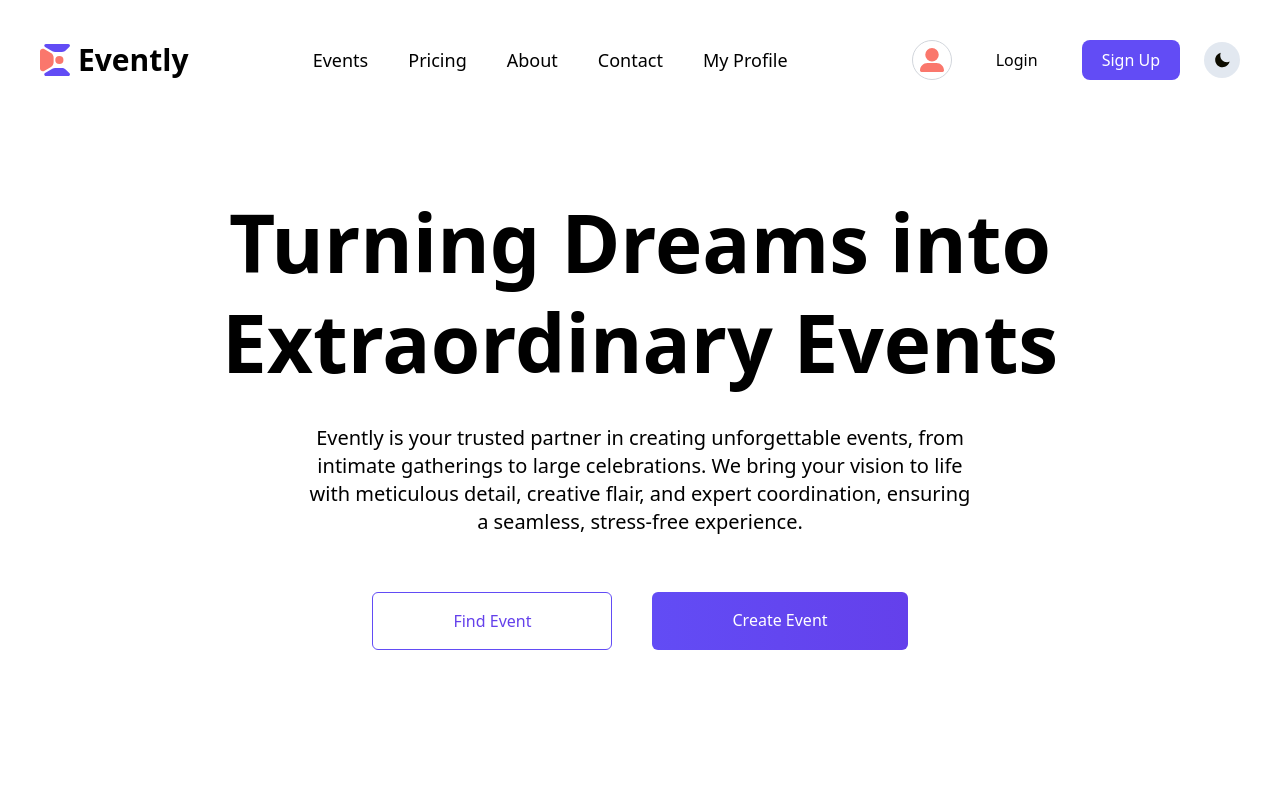
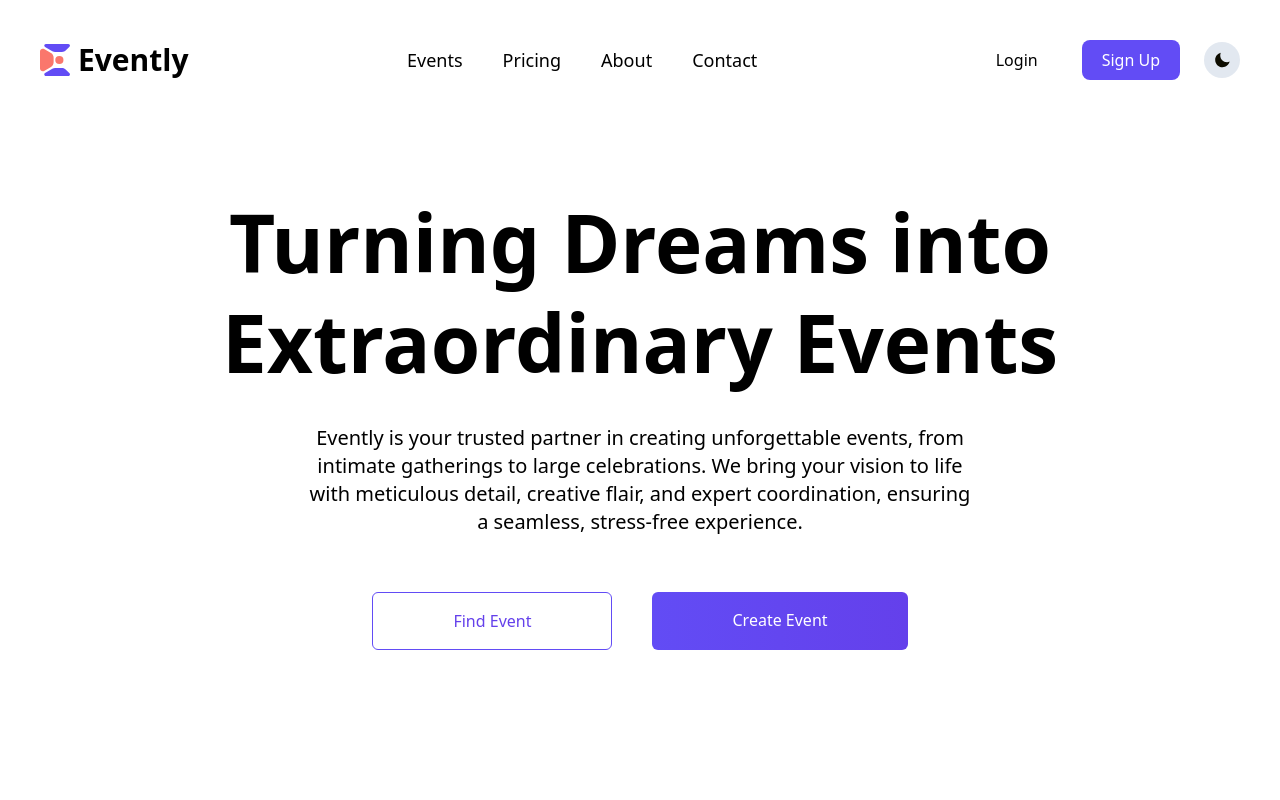
Before and after one commit to Mcdemzy/Evently-EMS, a React (Vite) app: page / in a window 1280 px wide. Shown: the top 800 px of the page. Built offline with nearby package versions, Linux system fonts and the light colour scheme.

Commit message:
`feat: refactor NavBar component to conditionally render links and buttons based on authentication state`

```diff
--- a/src/NavBar.tsx
+++ b/src/NavBar.tsx
@@ -7,10 +7,12 @@ import AuthButtons from "./components/shared/AuthButtons";
 import NavLinks from "./components/shared/NavLinks";
 import ProfileMenu from "./components/shared/ProfileMenu";
 import useOutsideClick from "./components/shared/OutsideClick/useOutsideClick";
+import { isLoggedIn } from "./utils/auth"; // Import the helper function
 
 function NavBar({ isDarkMode, toggleDarkMode }: NavBarProps) {
   const [hasShadow, setHasShadow] = useState(false);
   const [isMobileMenuOpen, setMobileMenuOpen] = useState(false);
+  const [loggedIn] = useState(isLoggedIn()); // Track authentication state
 
   const sidebarRef = useOutsideClick(() => {
     setMobileMenuOpen(false);
@@ -24,6 +26,14 @@ function NavBar({ isDarkMode, toggleDarkMode }: NavBarProps) {
     window.addEventListener("scroll", handleScroll);
     return () => window.removeEventListener("scroll", handleScroll);
   }, []);
+
+  const navLinks = [
+    { path: "/events/all", label: "Events" },
+    { path: "/pricing", label: "Pricing" },
+    { path: "/about", label: "About" },
+    { path: "/contact", label: "Contact" },
+    ...(loggedIn ? [{ path: "/profile", label: "My Profile" }] : []),
+  ];
 
   return (
     <>
@@ -46,21 +56,14 @@ function NavBar({ isDarkMode, toggleDarkMode }: NavBarProps) {
           <span className="ml-2 lg:text-3xl text-xl font-bold">Evently</span>
         </Link>
 
-        <NavLinks
-          links={[
-            { path: "/events/all", label: "Events" },
-            { path: "/pricing", label: "Pricing" },
-            { path: "/about", label: "About" },
-            { path: "/contact", label: "Contact" },
-            { path: "/profile", label: "My Profile" },
-          ]}
-          orientation="horizontal"
-        />
+        <NavLinks links={navLinks} orientation="horizontal" />
 
         <div className="flex items-center gap-6">
-          <ProfileMenu />
+          {/* Conditionally render ProfileMenu if logged in */}
+          {loggedIn && <ProfileMenu />}
 
-          <AuthButtons isBigScreen={true} />
+          {/* Conditionally render AuthButtons if not logged in */}
+          {!loggedIn && <AuthButtons isBigScreen={true} />}
 
           {/* Light and dark modes */}
           <div
@@ -137,18 +140,13 @@ function NavBar({ isDarkMode, toggleDarkMode }: NavBarProps) {
           </div>
 
           <NavLinks
-            links={[
-              { path: "/events/all", label: "Events" },
-              { path: "/pricing", label: "Pricing" },
-              { path: "/about", label: "About" },
-              { path: "/contact", label: "Contact" },
-              { path: "/profile", label: "My Profile" },
-            ]}
+            links={navLinks}
             orientation="vertical"
             onClick={() => setMobileMenuOpen(false)}
           />
 
-          <AuthButtons isBigScreen={false} />
+          {/* Conditionally render AuthButtons if not logged in */}
+          {!loggedIn && <AuthButtons isBigScreen={false} />}
         </div>
       )}
     </>
--- /dev/null
+++ b/src/utils/auth.ts
@@ -0,0 +1,4 @@
+// src/utils/auth.ts
+export const isLoggedIn = (): boolean => {
+  return !!localStorage.getItem("token"); // Returns true if a token exists
+};
```
